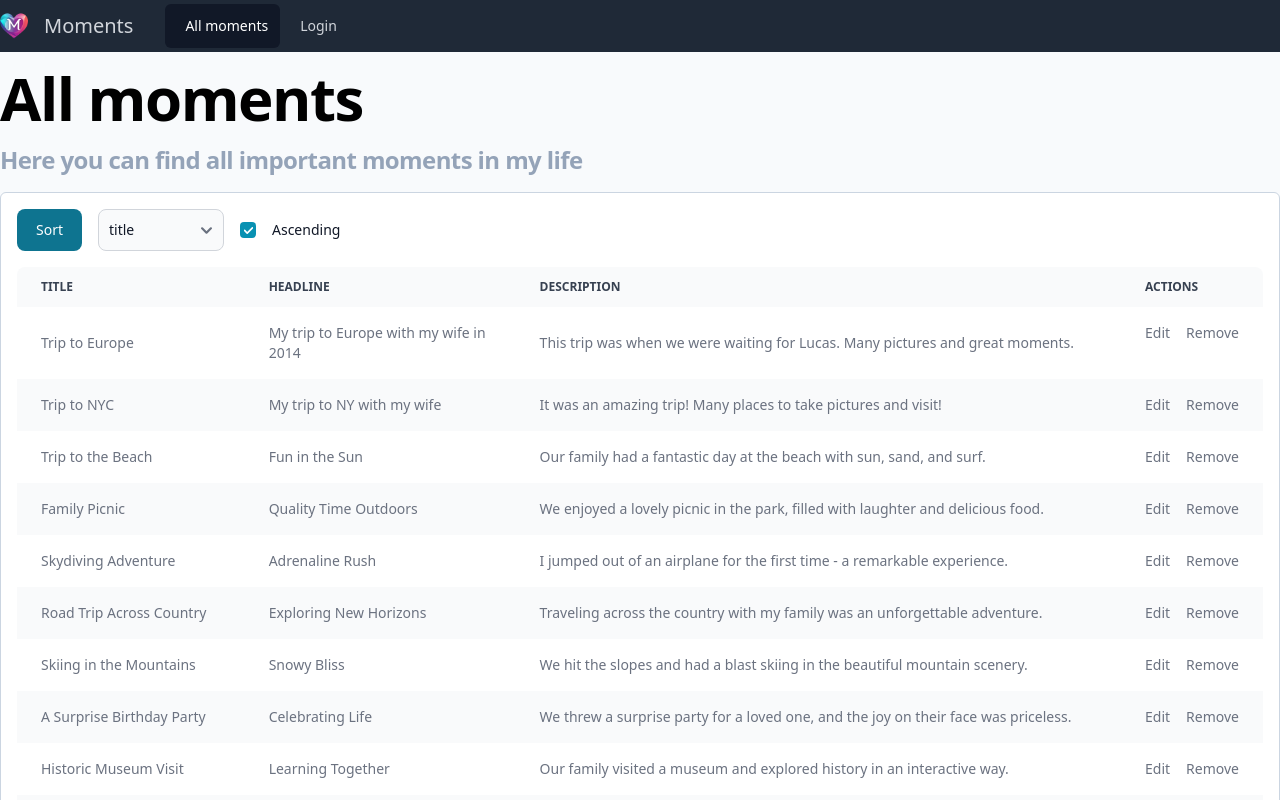
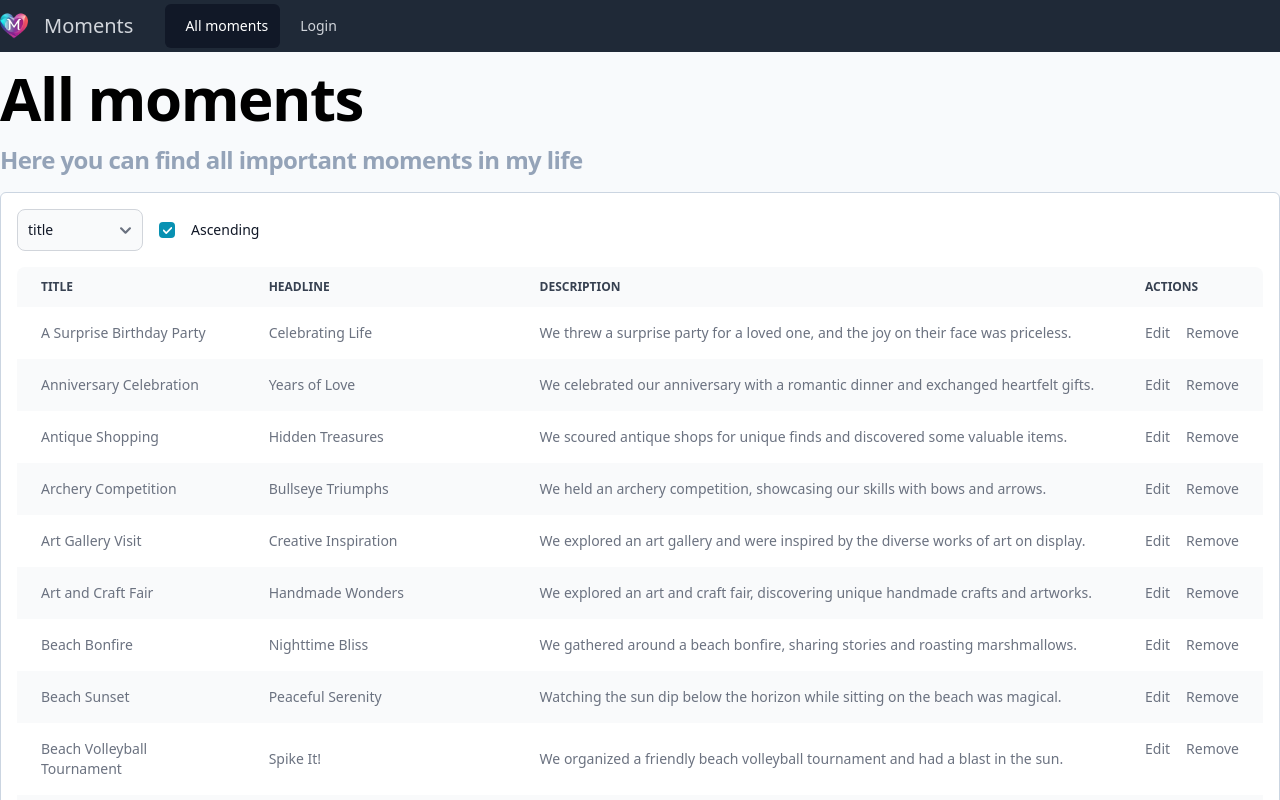
Before and after one commit to hrohden/getclass-frontend, a React (Vite) app: page /all in a window 1280 px wide. Shown: the top 800 px of the page. Built offline with nearby package versions, Linux system fonts and the light colour scheme.

Commit message:
Refactor TableMoments component to improve performance and remove unused code

```diff
--- a/src/components/TableMoments.tsx
+++ b/src/components/TableMoments.tsx
@@ -1,5 +1,5 @@
-import { Button, Checkbox, Label, Select, Table } from 'flowbite-react'
-import { useState } from 'react'
+import { Checkbox, Label, Select, Table } from 'flowbite-react'
+import { useMemo, useState } from 'react'
 import toast from 'react-hot-toast'
 import { useDispatch } from 'react-redux'
 import { Link } from 'react-router-dom'
@@ -13,32 +13,28 @@ type SortConfig = {
 }
 
 const TableMoments = ({ moments }: { moments: Moment[] | undefined }) => {
-  const [listMoments, setListMoments] = useState<Moment[] | undefined>(moments)
   const [sortConfig, setSortConfig] = useState<SortConfig>({
     key: 'title',
     directionAsc: true,
   })
-  const dispatch = useDispatch()
-  const handleSort = () => {
-    setListMoments(prevState => {
-      let newState = prevState ? [...prevState] : []
+  const sortedMoments = useMemo(() => {
+    let sortedMoments = moments ? [...moments] : []
     let ascOrder = sortConfig.directionAsc ? 1 : -1
-      newState.sort((a, b) => {
+    sortedMoments.sort((a, b) => {
       // @ts-ignore
       if (a[sortConfig.key] > b[sortConfig.key]) return 1 * ascOrder
       // @ts-ignore
       if (a[sortConfig.key] < b[sortConfig.key]) return -1 * ascOrder
       return 0
     })
-      return newState
-    })
-  }
+    return sortedMoments
+  }, [moments, sortConfig])
+  const dispatch = useDispatch()
   return moments?.length === 0 ? (
     <NoMomentsToDisplayAlert />
   ) : (
     <>
       <div className='mb-4 flex items-center gap-4'>
-        <Button onClick={handleSort}>Sort</Button>
         <Select
           onChange={e =>
             setSortConfig(prevState => {
@@ -72,7 +68,7 @@ const TableMoments = ({ moments }: { moments: Moment[] | undefined }) => {
           <Table.HeadCell>Actions</Table.HeadCell>
         </Table.Head>
         <Table.Body>
-          {listMoments?.map(({ id, title, headline, description }) => (
+          {sortedMoments?.map(({ id, title, headline, description }) => (
             <Table.Row key={id}>
               <Table.Cell>{title}</Table.Cell>
               <Table.Cell>{headline}</Table.Cell>
```
Lines whose indentation alone changed are shown as unchanged.
